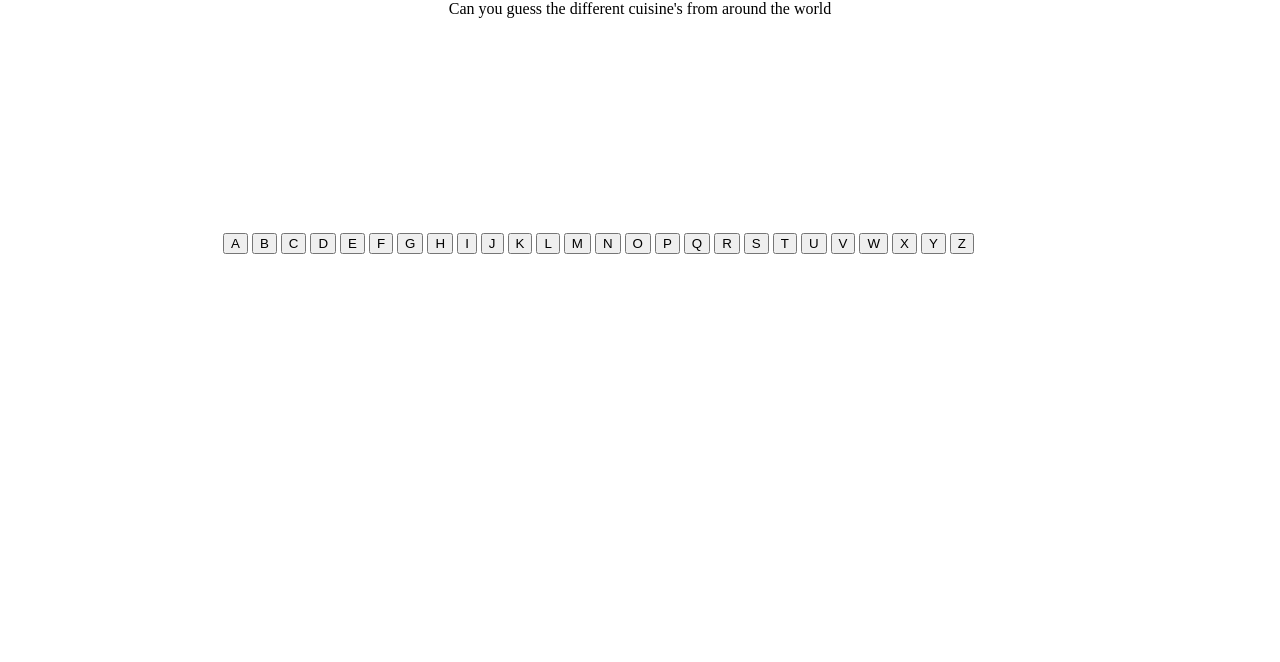
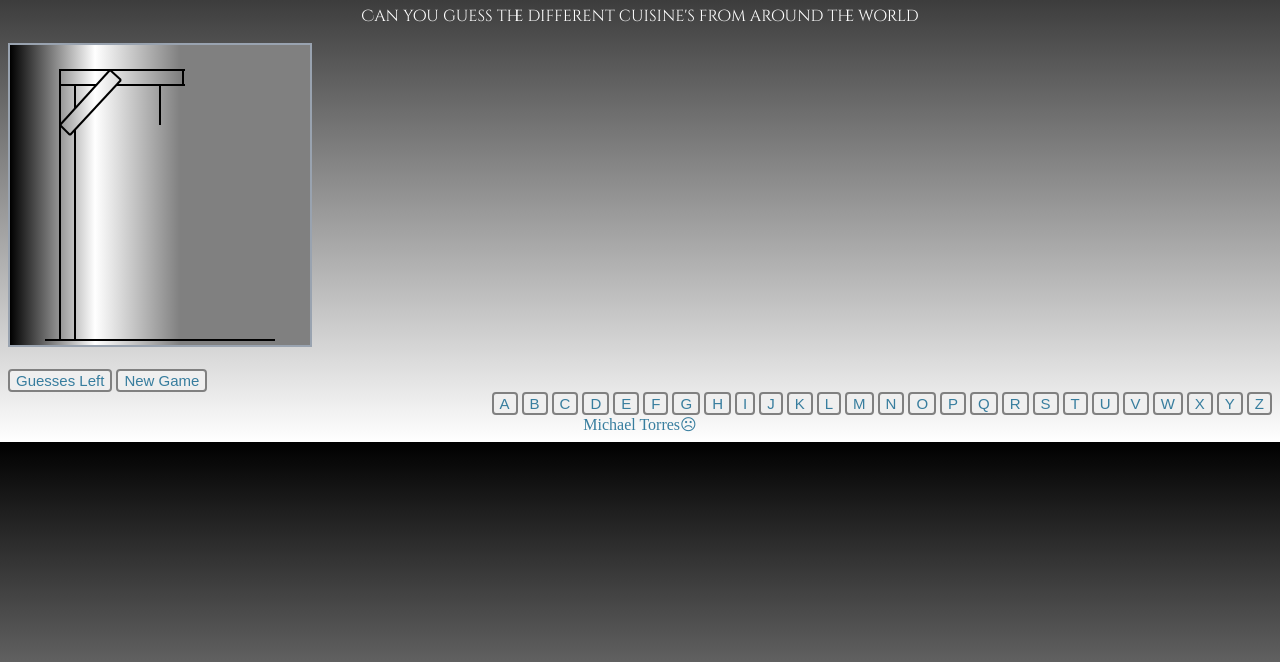
Before and after one commit to mtorres23/hangman, a plain HTML site: page indext.html in a window 1280 px wide. Shown: the part 138-800 px from the top of the page. Drawn offline with Linux system fonts and the light colour scheme.

Commit message:
added js

```diff
--- a/indext.html
+++ b/indext.html
@@ -3,20 +3,32 @@
 <head>
 	<title>HangMan</title>
 	<meta charset="utf-8">
-	<link rel = "stylesheet" type="text/css" href="main.css"
+	<link rel = "stylesheet" type="text/css" href="main.css">
+	<link href="https://fonts.googleapis.com/css?family=Cinzel+Decorative" rel="stylesheet">
 	<script type="text/javascript" src="script.js"></script>
-	<link href="https://fonts.googleapis.com/css?family=Cinzel+Decorative" rel="stylesheet">
+	<script>window.onload = draw;</script>
 </head>
 <body>
 <header>
 	<h1>Hang Man</h1>
 	<h2>Cuisine's From Around The World</h2>
 	<p>Can you guess the different cuisine's from around the world</p>
+</header>
 
-</header>
-<section>
+<canvas id="hangman" width="300px" height="300px"></canvas>
 
-<div id="buttons">
+<div class="wrapper">
+    <div id="buttons2">
+    </div>
+    <div id="hold">
+    </div>
+    <div class="container">
+      <button id="hint">Guesses Left</button>
+      <button id="reset">New Game</button>
+    </div>
+</div>
+
+<div id="buttons1">
 	<button>A</button>
 	<button>B</button>
 	<button>C</button>
@@ -46,7 +58,7 @@
 
 </div>
 
-</section>
+<footer>Michael Torres☹</footer>
 
 </body>
 </html>
--- a/main.css
+++ b/main.css
@@ -1,11 +1,55 @@
 h1, h2, p {
+	font-family: 'Cinzel Decorative', cursive;
+	color: white;
 	text-align: center;
 }
-h1, h2 {
-	font-family: 'Cinzel Decorative', cursive;
+
+h1 {
+	border: solid rgb(81, 190, 232);
 }
 
-#buttons {
-	margin: 80px;
-	padding: 135px;
+h2 {
+	border-bottom: solid rgb(81, 190, 232);
+	width: 75%;
+	margin: 0 10% 0 12%;
 }
+
+#buttons1 {
+	text-align: right;
+
+}
+
+body {
+	background: linear-gradient(black, white);
+}
+
+button {
+	color: rgb(55, 125, 158);
+	font-size: 15px;
+	border-radius: 4px;
+	border: 2px solid gray;
+}
+
+button:hover {
+	background-color: #4CAF50; /* green */
+    color: white;
+    box-shadow: 0 10px 16px 0 rgba(0,0,0,0.2), 0 6px 20px 0 rgba(0,0,0,0.19)
+}
+
+canvas{
+  border: rgb(153, 163, 176) solid 2px;
+}
+
+#buttons2 {
+	display: inline-block;
+}
+
+footer {
+	text-align: center;
+	color: rgb(55, 125, 158);
+}
+
+.wrapper {
+	text-align: left;
+	width: 760px;
+}
--- a/script.js
+++ b/script.js
@@ -1,5 +1,74 @@
-window.onload = function () {
+var wordBank = ["sould food", "greek", "japanese", "spanish", "american", "indian", "cajun", "cajun", "thai", "caribbean", "italian"];
+	function wordBank () {
+		rand = Math.floor(Math.random()*wordBank.length);
+		word = wordBank[rand];
 
-  var alphabet = ['a', 'b', 'c', 'd', 'e', 'f', 'g', 'h',
-        'i', 'j', 'k', 'l', 'm', 'n', 'o', 'p', 'q', 'r', 's',
-        't', 'u', 'v', 'w', 'x', 'y', 'z'];
+	document.getElementById()
+	}
+
+
+function draw() {
+var canvas = document.getElementById("hangman");
+var ctx = canvas.getContext('2d');
+
+var grd=ctx.createLinearGradient(0,0,170,0);
+grd.addColorStop(0,"black");
+grd.addColorStop(1,"gray");
+grd.addColorStop(0.5,"white");
+
+        ctx.fillStyle = grd;
+        ctx.lineWidth=2;
+        ctx.fillRect(0, 0, 300, 300);
+        ctx.beginPath(); //vertical bar
+            ctx.moveTo(50,295);
+            ctx.lineTo(50,25);
+            ctx.stroke();
+        ctx.beginPath(); //vertical bar long piece
+            ctx.moveTo(65,295);
+            ctx.lineTo(65,85);
+            ctx.stroke();
+        ctx.beginPath(); //vertical bar short piece
+            ctx.moveTo(65,64);
+            ctx.lineTo(65,40);
+            ctx.stroke();
+        ctx.beginPath(); //horizontal bar
+            ctx.moveTo(49,25);
+            ctx.lineTo(175,25);
+            ctx.stroke();
+        ctx.beginPath(); //horizontal bar short piece
+            ctx.moveTo(49,40);
+            ctx.lineTo(86,40);
+            ctx.stroke();
+        ctx.beginPath(); //horizontal bar long piece
+            ctx.moveTo(106,40);
+            ctx.lineTo(175,40);
+            ctx.stroke();
+        ctx.beginPath(); //small vertical bar
+            ctx.moveTo(173,25);
+            ctx.lineTo(173,40);
+            ctx.stroke();
+        ctx.beginPath(); //cross bar
+            ctx.moveTo(50,80);
+            ctx.lineTo(100,25);
+            ctx.stroke();
+        ctx.beginPath(); //cross bar
+            ctx.moveTo(60,90);
+            ctx.lineTo(111,35);
+            ctx.stroke();
+        ctx.beginPath(); //cross bar
+            ctx.moveTo(50,80);
+            ctx.lineTo(60,90);
+            ctx.stroke();
+        ctx.beginPath(); //cross bar
+            ctx.moveTo(100,25);
+            ctx.lineTo(111,35);
+            ctx.stroke();
+        ctx.beginPath(); //ground
+            ctx.moveTo(35,295);
+            ctx.lineTo(265,295);
+            ctx.stroke();
+        ctx.beginPath(); //noose
+            ctx.moveTo(150,40);
+            ctx.lineTo(150,80);
+            ctx.stroke();
+}
```
Also changed, not shown: wordbank.json (added, +45 -0 lines).
